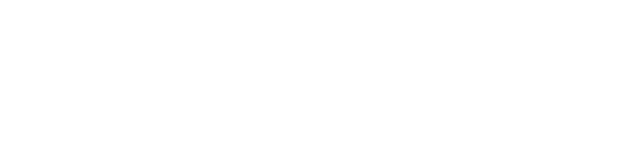
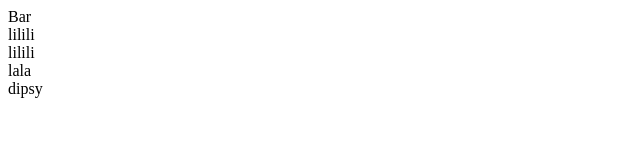
Before and after one commit to student-of-remoteworkerid/javascript, a plain HTML site: page vanillajs/index.html in a window 1280 px wide. Shown: the whole page, without its empty margins (0-640 px from the left). Drawn offline with Linux system fonts and the light colour scheme.

Commit message:
material for DOM

```diff
--- a/vanillajs/index.html
+++ b/vanillajs/index.html
@@ -8,7 +8,13 @@
 </head>
 
 <body>
-    <script src="scripts/function.js"></script>
+    <div id="foo">lalalala</div>
+
+    <div class="foo">lilili</div>
+    <div class="foo">lilili</div>
+    <div class="fo">lala</div>
+    <div class="bar">dipsy</div>
+    <script src="scripts/dom.js"></script>
 </body>
 
 </html>
--- /dev/null
+++ b/vanillajs/scripts/dom.js
@@ -0,0 +1,22 @@
+const foo = document.getElementById("foo").innerText = "Bar"
+console.log(foo)
+
+let div = document.getElementsByTagName("div")
+console.log(div)
+
+for (let index = 0; index < div.length; index++) {
+    const element = div[index];
+
+    console.log(element)
+
+}
+
+div = document.getElementsByClassName("foo")
+console.log(div)
+
+for (let index = 0; index < div.length; index++) {
+    const element = div[index];
+
+    console.log(element)
+
+}
```
